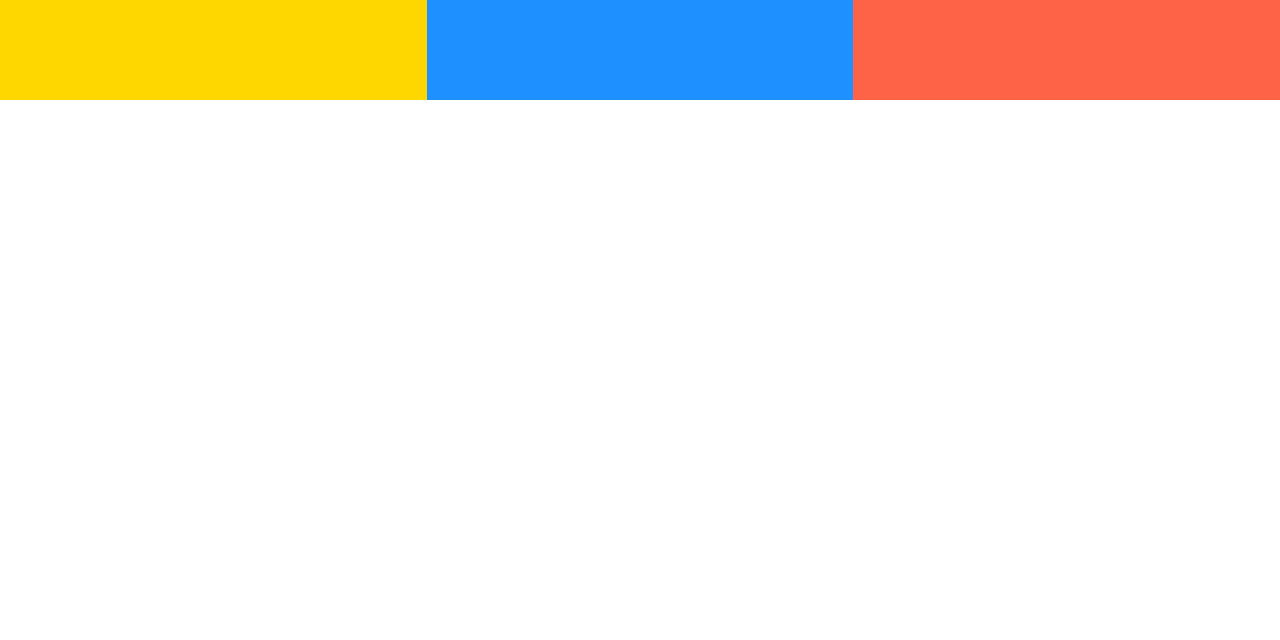
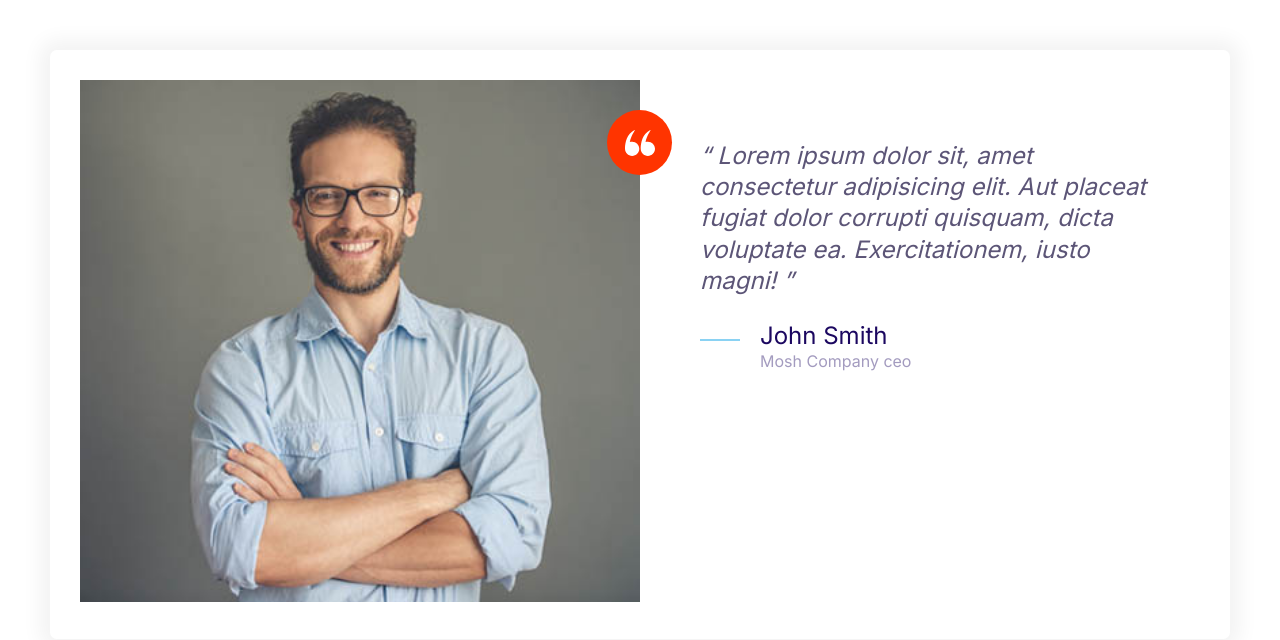
Before and after one commit to behdad097/template, a plain HTML site: page index.html in a window 1280 px wide. Drawn offline with Linux system fonts and the light colour scheme.

Commit message:
Define Testimonial component

```diff
--- a/css/style.css
+++ b/css/style.css
@@ -137,9 +137,17 @@ a {
   width: 40px;
   height: 40px;
 }
+.icon--small {
+  width: 30px;
+  height: 30px;
+}
 
 .icon--primary {
   fill: var(--color-primary);
+}
+
+.icon--white {
+  fill: #fff;
 }
 
 .icon-container {
@@ -150,6 +158,10 @@ a {
   justify-content: center;
   align-items: center;
   border-radius: 100%;
+}
+
+.icon-container--accent {
+  background: var(--color-accent);
 }
 /*Button*/
 .btn {
@@ -392,3 +404,34 @@ a {
     grid-template-columns: repeat(3, 1fr);
   }
 }
+
+/*Testimonial*/
+.testimonial {
+  padding: 3rem;
+}
+.testimonial__image {
+  position: relative;
+}
+.testimonial__image > img {
+  width: 100%;
+}
+
+.testimonial__image > .icon-container {
+  position: absolute;
+  top: 3rem;
+  right: -32px;
+}
+
+@media screen and (min-width: 768px) {
+  .testimonial .quote,
+  .testimonial .quote__author {
+    font-size: 2.4rem;
+  }
+  .testimonial .quote {
+    margin-top: 6rem;
+    margin-left: 6rem;
+  }
+  .testimonial .quote__organization {
+    font-size: 1.6rem;
+  }
+}
--- a/index.html
+++ b/index.html
@@ -14,11 +14,38 @@
     <link rel="stylesheet" href="css/style.css" />
     <title>Document</title>
   </head>
-  <body>
-    <div class="grid grid--cols2 grid--cols3">
-      <div style="height: 100px; background: gold"></div>
-      <div style="height: 100px; background: dodgerblue"></div>
-      <div style="height: 100px; background: tomato"></div>
+  <body style="padding: 5rem">
+    <div class="card testimonial">
+      <div class="grid grid--cols2">
+        <div class="testimonial__image">
+          <img src="/images/testimonial.jpg" alt="A happy smiling customer" />
+          <span class="icon-container icon-container--accent">
+            <svg class="icon icon--white icon--small">
+              <use xlink:href="images/sprite.svg#quotes"></use>
+            </svg>
+          </span>
+        </div>
+        <blockquote class="quote">
+          <p class="quote__text">
+            Lorem ipsum dolor sit, amet consectetur adipisicing elit. Aut
+            placeat fugiat dolor corrupti quisquam, dicta voluptate ea.
+            Exercitationem, iusto magni!
+          </p>
+          <footer>
+            <div class="media">
+              <div class="media__image">
+                <svg class="icon icon--primary quote__line">
+                  <use xlink:href="images/sprite.svg#line"></use>
+                </svg>
+              </div>
+              <div class="media__body">
+                <h3 class="media__title quote__author">John Smith</h3>
+                <p class="quote__organization">Mosh Company ceo</p>
+              </div>
+            </div>
+          </footer>
+        </blockquote>
+      </div>
     </div>
   </body>
 </html>
```
Also changed, not shown: components/Testimonial.html (added, +32 -0 lines), images/testimonial.jpg (added).
